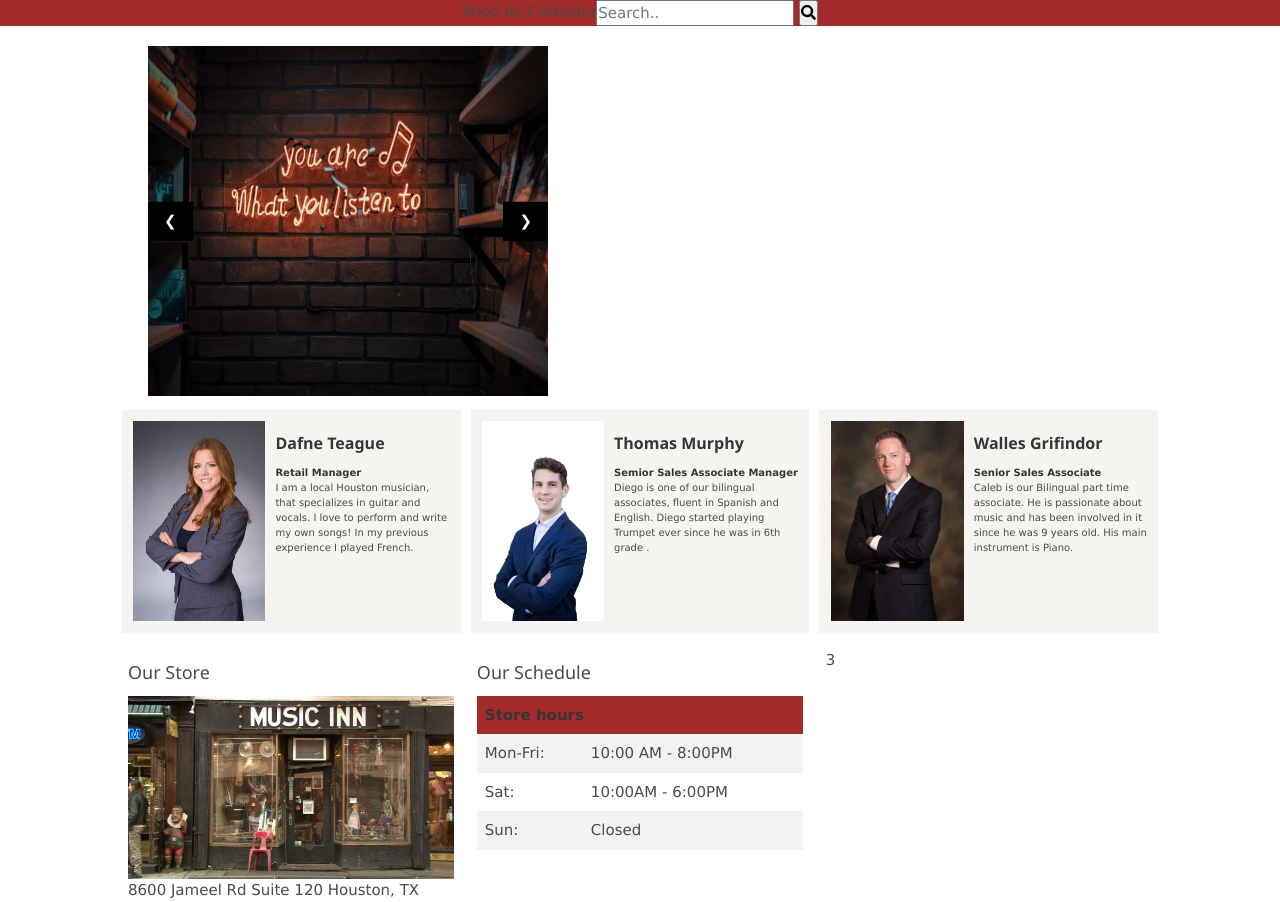
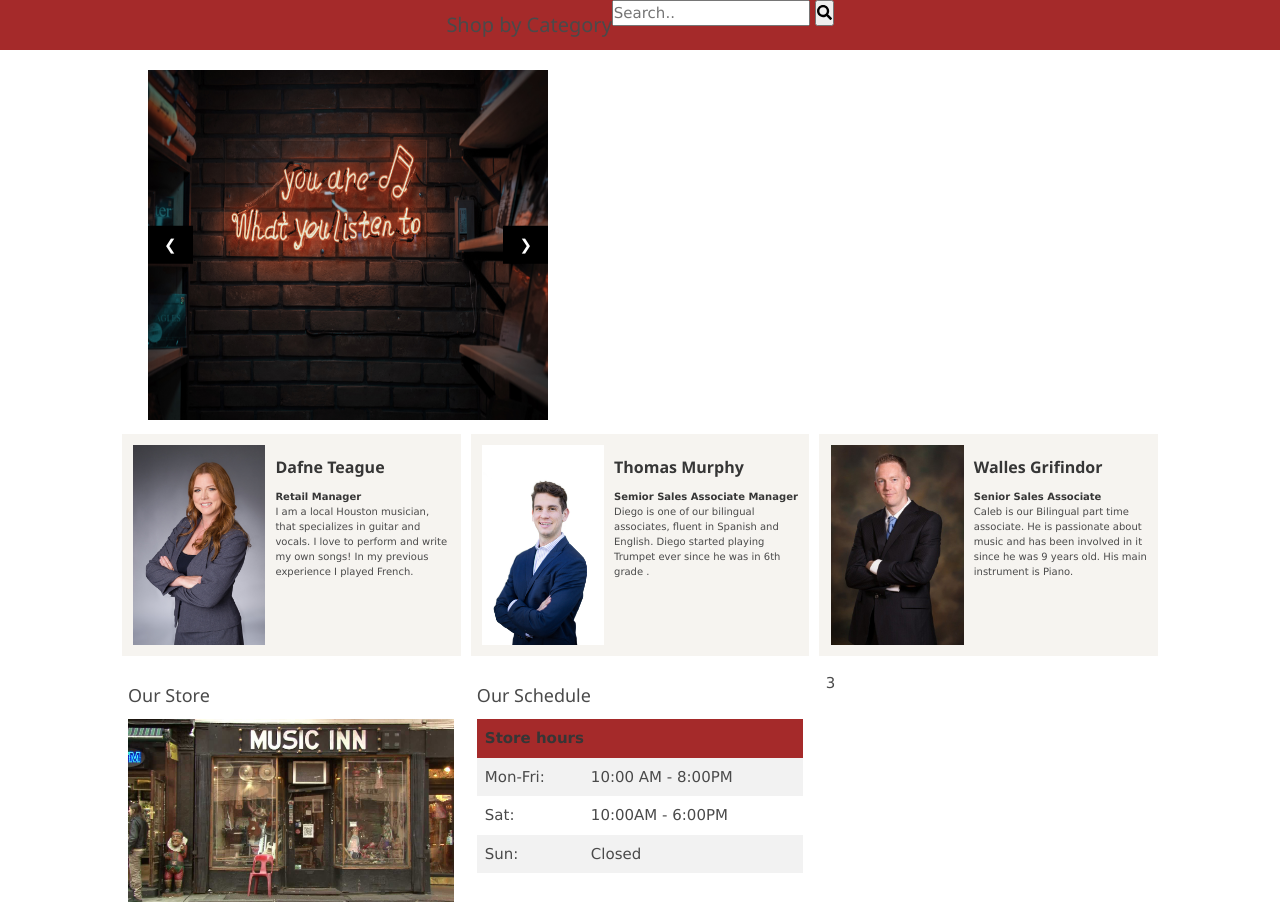
Before and after one commit to Aaron033/porfolio, a PHP site: page /html/music.html in a window 1280 px wide. Shown: the part 49-951 px from the top of the page. Run offline with PHP 8.4, Linux system fonts and the light colour scheme; some libraries are stand-ins or nearby versions.

Commit message:
h3 creadeted

```diff
--- a/css/music.css
+++ b/css/music.css
@@ -20,13 +20,17 @@ navbar code  */
 background: #3333 ;
 
 }
+
+/* searchbox code     */
 .searchBox {
 	display: flex;
 	flex-direction: row;
 	justify-content: center;
 	background-color: brown;
 }
+.shop-tile{
 
+}
 
 
 
--- a/html/music.html
+++ b/html/music.html
@@ -89,7 +89,8 @@
 <div class="searchBox">
     <div class="shopCateg">
 
-<div class="shop-tile"> Shop by Category</div>
+<div class="shop-tile">
+  <h4>Shop by Category </h4> </div>
 
     </div>
     <div>
```
